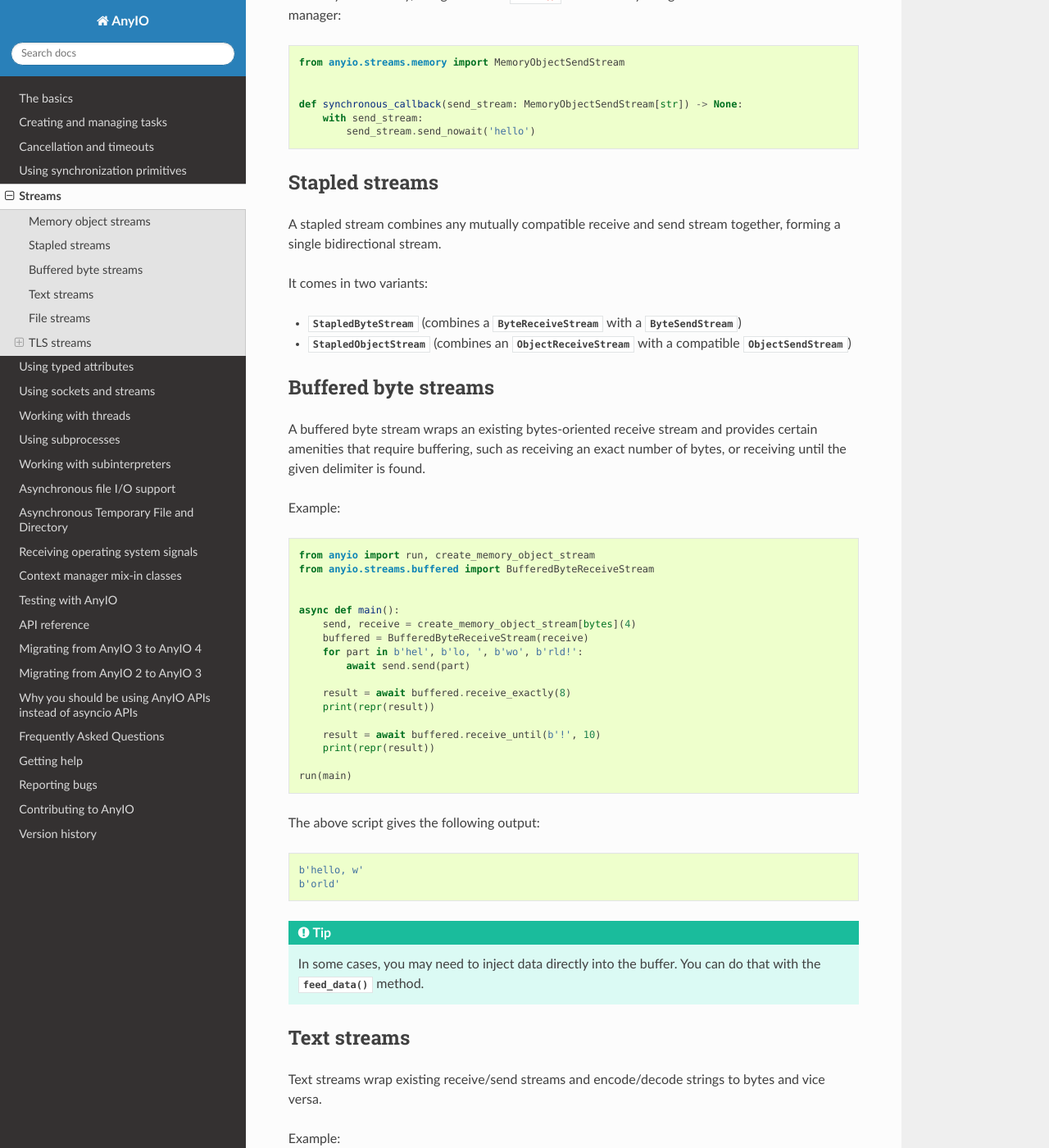
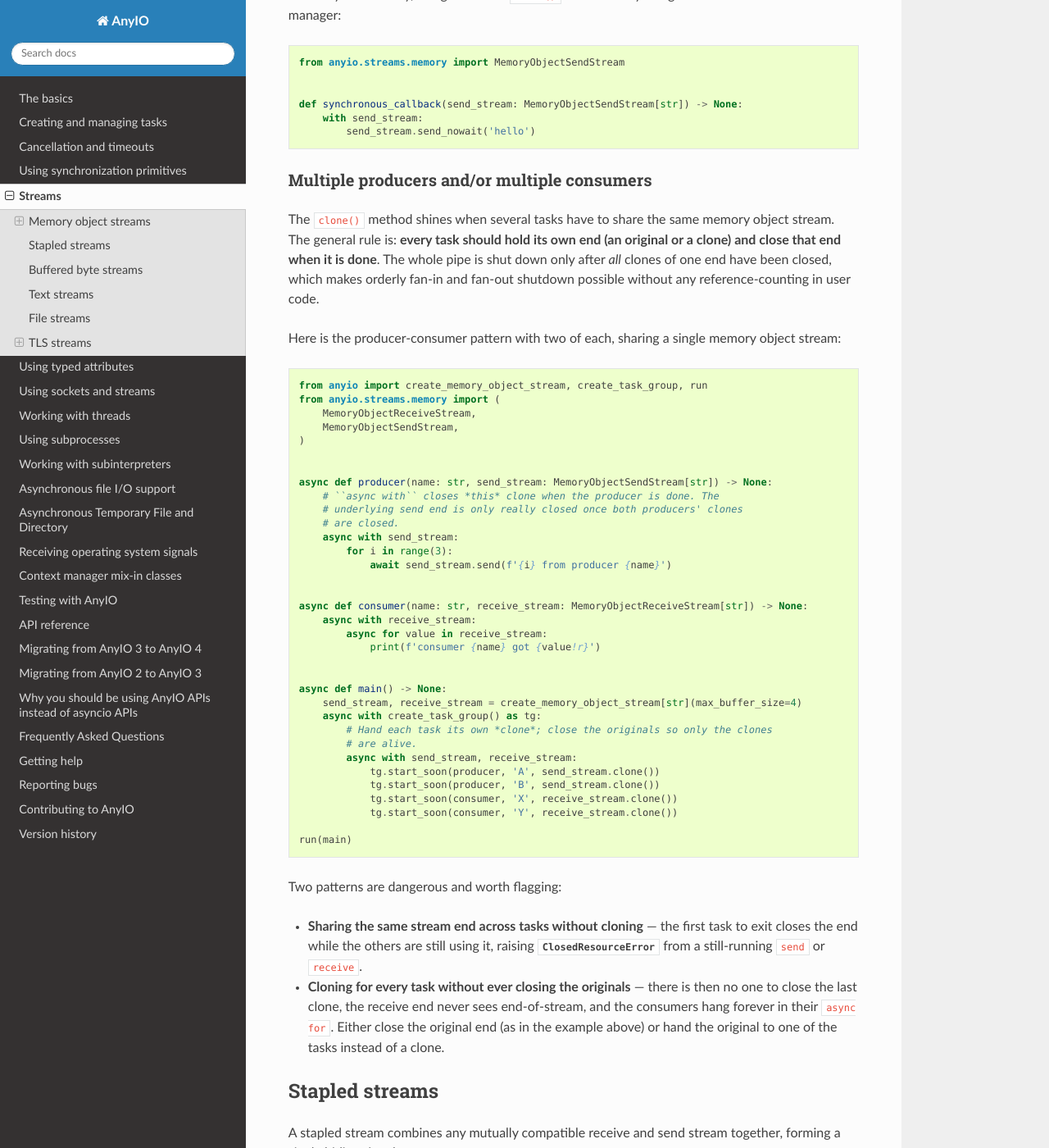
Before and after one commit to agronholm/anyio, a Sphinx documentation site: the page built from docs/streams.rst, in a window 1280 px wide and 1400 px high, scrolled down 1647 px. Shown: the whole window at 82% size. Built offline with Sphinx 7.4.7 and the Read the Docs theme 3.1.0, drawn with Linux system fonts in a browser that asks for light colours; the version number could not be read and is left out.

Commit message:
Document multi-producer/consumer pattern with channel clone()
The clone() method on memory object streams is mentioned in passing
in the streams guide, but the user needs to read the API doc and
infer the multi-producer / multi-consumer shutdown pattern from it.
Add a dedicated subsection that walks through the canonical pattern
(give every task its own clone, close the originals) and calls out
the two well-known footguns:

  - sharing a stream end across tasks without cloning -> ClosedResourceError
  - cloning for every task without closing the originals -> consumers hang

Inspired by Trio's "Managing multiple producers and/or multiple
consumers" section, but written from scratch in anyio terms with a
runnable example.

Closes #330.

```diff
--- a/docs/streams.rst
+++ b/docs/streams.rst
@@ -86,6 +86,64 @@ stream as a context manager::
     def synchronous_callback(send_stream: MemoryObjectSendStream[str]) -> None:
         with send_stream:
             send_stream.send_nowait('hello')
+
+Multiple producers and/or multiple consumers
+*********************************************
+
+The ``clone()`` method shines when several tasks have to share the same memory object
+stream. The general rule is: **every task should hold its own end (an original or a
+clone) and close that end when it is done**. The whole pipe is shut down only after
+*all* clones of one end have been closed, which makes orderly fan-in and fan-out
+shutdown possible without any reference-counting in user code.
+
+Here is the producer-consumer pattern with two of each, sharing a single memory object
+stream::
+
+    from anyio import create_memory_object_stream, create_task_group, run
+    from anyio.streams.memory import (
+        MemoryObjectReceiveStream,
+        MemoryObjectSendStream,
+    )
+
+
+    async def producer(name: str, send_stream: MemoryObjectSendStream[str]) -> None:
+        # ``async with`` closes *this* clone when the producer is done. The
+        # underlying send end is only really closed once both producers' clones
+        # are closed.
+        async with send_stream:
+            for i in range(3):
+                await send_stream.send(f'{i} from producer {name}')
+
+
+    async def consumer(name: str, receive_stream: MemoryObjectReceiveStream[str]) -> None:
+        async with receive_stream:
+            async for value in receive_stream:
+                print(f'consumer {name} got {value!r}')
+
+
+    async def main() -> None:
+        send_stream, receive_stream = create_memory_object_stream[str](max_buffer_size=4)
+        async with create_task_group() as tg:
+            # Hand each task its own *clone*; close the originals so only the clones
+            # are alive.
+            async with send_stream, receive_stream:
+                tg.start_soon(producer, 'A', send_stream.clone())
+                tg.start_soon(producer, 'B', send_stream.clone())
+                tg.start_soon(consumer, 'X', receive_stream.clone())
+                tg.start_soon(consumer, 'Y', receive_stream.clone())
+
+    run(main)
+
+Two patterns are dangerous and worth flagging:
+
+* **Sharing the same stream end across tasks without cloning** — the first task to exit
+  closes the end while the others are still using it, raising
+  :exc:`~ClosedResourceError` from a still-running ``send`` or ``receive``.
+* **Cloning for every task without ever closing the originals** — there is then no
+  one to close the last clone, the receive end never sees end-of-stream, and the
+  consumers hang forever in their ``async for``. Either close the original end
+  (as in the example above) or hand the original to one of the tasks instead of a
+  clone.
 
 Stapled streams
 ---------------
--- a/docs/versionhistory.rst
+++ b/docs/versionhistory.rst
@@ -5,6 +5,10 @@ This library adheres to `Semantic Versioning 2.0 <http://semver.org/>`_.
 
 **UNRELEASED**
 
+- Documented the multiple-producer / multiple-consumer pattern with
+  ``MemoryObjectSendStream.clone()`` / ``MemoryObjectReceiveStream.clone()`` in
+  the streams guide, including the two failure modes worth avoiding
+  (`#330 <https://github.com/agronholm/anyio/issues/330>`_; PR by @jbbqqf)
 - Added the ``local_port`` parameter to :func:`connect_tcp` to allow binding to a
   specific local port before connecting
   (`#1067 <https://github.com/agronholm/anyio/issues/1067>`_; PR by @nullwiz)
```
